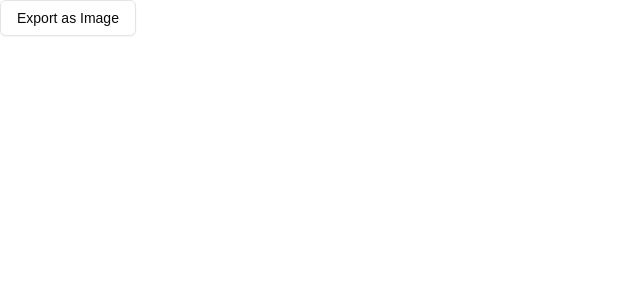
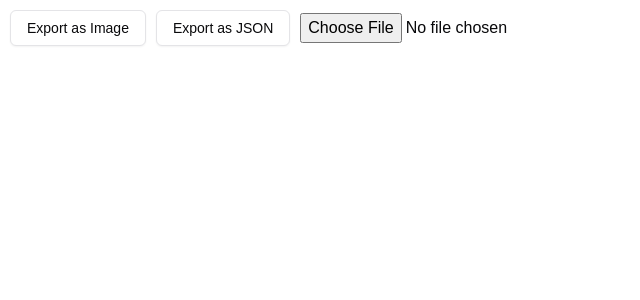
Before and after one commit to getmood-org/get-mood, a Next.js app: page / in a window 1280 px wide. Shown: the top 300 px of the page, without its empty margins (0-640 px from the left). Built offline with nearby package versions, Linux system fonts and the light colour scheme.

Commit message:
Added the option to download the canvas as JSON

```diff
--- a/src/components/canvas.js
+++ b/src/components/canvas.js
@@ -12,9 +12,12 @@ const ImageShape = ({ imageObj, isSelected, onSelect, onChange }) => {
   useEffect(() => {
     const img = new window.Image();
     img.src = imageObj.src;
-    img.crossOrigin = "Anonymous";
+    img.crossOrigin = "Anonymous"; // If necessary
     img.onload = () => {
       setImage(img);
+    };
+    img.onerror = (err) => {
+      console.error(`Failed to load image: ${imageObj.id}`, err);
     };
   }, [imageObj.src]);
 
@@ -61,9 +64,17 @@ const ImageShape = ({ imageObj, isSelected, onSelect, onChange }) => {
         <Transformer
           ref={trRef}
           rotateEnabled={true}
-          enabledAnchors={['top-left', 'top-right', 'bottom-left', 'bottom-right']}
+          enabledAnchors={[
+            "top-left",
+            "top-right",
+            "bottom-left",
+            "bottom-right",
+          ]}
           boundBoxFunc={(oldBox, newBox) => {
-            if (Math.abs(newBox.width) < 10 || Math.abs(newBox.height) < 10) {
+            if (
+              Math.abs(newBox.width) < 10 ||
+              Math.abs(newBox.height) < 10
+            ) {
               return oldBox;
             }
             return newBox;
@@ -142,10 +153,16 @@ const Canvas = () => {
         img.src = evt.target.result;
         img.onload = () => {
           const newImage = {
-            id: `image-${images.length}`,
+            id: `image-${Date.now()}`, // Use timestamp for unique ID
             type: "image",
-            x: position.x + (dimensions.width / 2) / scale - (img.width > 200 ? 100 : img.width / 2),
-            y: position.y + (dimensions.height / 2) / scale - (img.height > 200 ? 100 : img.height / 2),
+            x:
+              position.x +
+              (dimensions.width / 2) / scale -
+              (img.width > 200 ? 100 : img.width / 2),
+            y:
+              position.y +
+              (dimensions.height / 2) / scale -
+              (img.height > 200 ? 100 : img.height / 2),
             width: img.width > 200 ? 200 : img.width,
             height: img.height > 200 ? 200 : img.height,
             src: evt.target.result,
@@ -180,14 +197,10 @@ const Canvas = () => {
       y: (pointer.y - stage.y()) / oldScale,
     };
 
-    stage.scale({ x: newScale, y: newScale });
-
     const newPos = {
       x: pointer.x - mousePointTo.x * newScale,
       y: pointer.y - mousePointTo.y * newScale,
     };
-    stage.position(newPos);
-    stage.batchDraw();
 
     setScale(newScale);
     setPosition(newPos);
@@ -225,9 +238,6 @@ const Canvas = () => {
       y: stage.y() + dy,
     };
 
-    stage.position(newPos);
-    stage.batchDraw();
-
     setLastPanPos(pos);
     setPosition(newPos);
   };
@@ -238,18 +248,70 @@ const Canvas = () => {
       setIsPanning(false);
     }
   };
+
   const handleExportAsImage = () => {
     const stage = stageRef.current;
     if (!stage) return;
     // Get the data URL of the stage
     const dataURL = stage.toDataURL({ pixelRatio: 3 }); // Increase pixelRatio for higher resolution
     // Create a link and trigger download
-    const link = document.createElement('a');
+    const link = document.createElement("a");
     link.href = dataURL;
-    link.download = 'canvas.png';
+    link.download = "canvas.png";
     document.body.appendChild(link);
     link.click();
     document.body.removeChild(link);
+  };
+
+  const handleExportAsJSON = () => {
+    const canvasState = {
+      images,
+      scale,
+      position,
+    };
+
+    const json = JSON.stringify(canvasState);
+
+    // Create a Blob from the JSON
+    const blob = new Blob([json], { type: "application/json" });
+    const url = URL.createObjectURL(blob);
+
+    // Create a link and trigger download
+    const link = document.createElement("a");
+    link.href = url;
+    link.download = "canvas.json";
+    document.body.appendChild(link);
+    link.click();
+    document.body.removeChild(link);
+    URL.revokeObjectURL(url); // Clean up
+  };
+
+  const handleImportFromJSON = (e) => {
+    const file = e.target.files[0];
+    if (file && file.type === "application/json") {
+      const reader = new FileReader();
+      reader.onload = () => {
+        const json = reader.result;
+        try {
+          const canvasState = JSON.parse(json);
+
+          // Validate the canvasState object
+          if (canvasState.images && canvasState.scale && canvasState.position) {
+            setImages(canvasState.images);
+            setScale(canvasState.scale);
+            setPosition(canvasState.position);
+          } else {
+            throw new Error("Invalid canvas state");
+          }
+        } catch (error) {
+          console.error("Error parsing JSON:", error);
+          alert("Failed to load the canvas. Error: " + error.message);
+        }
+      };
+      reader.readAsText(file);
+    } else {
+      alert("Please upload a valid JSON file.");
+    }
   };
 
   return (
@@ -259,12 +321,30 @@ const Canvas = () => {
       onDragOver={(e) => e.preventDefault()}
       tabIndex={0}
       className={`w-full h-screen outline-none overflow-hidden ${
-        isPanning ? 'cursor-grabbing' : 'cursor-default'
+        isPanning ? "cursor-grabbing" : "cursor-default"
       }`}
     >
-      <Button variant={"outline"} onClick={handleExportAsImage}>
-      Export as Image
-      </Button>
+      {/* Export and Import Controls */}
+      <div style={{ position: "absolute", top: 10, left: 10, zIndex: 10 }}>
+        <Button variant={"outline"} onClick={handleExportAsImage}>
+          Export as Image
+        </Button>
+        <Button
+          variant={"outline"}
+          onClick={handleExportAsJSON}
+          style={{ marginLeft: "10px" }}
+        >
+          Export as JSON
+        </Button>
+        <input
+          type="file"
+          accept="application/json"
+          onChange={handleImportFromJSON}
+          style={{ marginLeft: "10px" }}
+        />
+      </div>
+
+      {/* Konva Stage */}
       <Stage
         ref={stageRef}
         width={dimensions.width}
@@ -291,7 +371,9 @@ const Canvas = () => {
             <ImageShape
               key={imageObj.id}
               imageObj={imageObj}
-              isSelected={imageObj.id === selectedId && selectedType === "image"}
+              isSelected={
+                imageObj.id === selectedId && selectedType === "image"
+              }
               onSelect={() => handleSelect(imageObj.id, "image")}
               onChange={handleChangeImage}
             />
```
